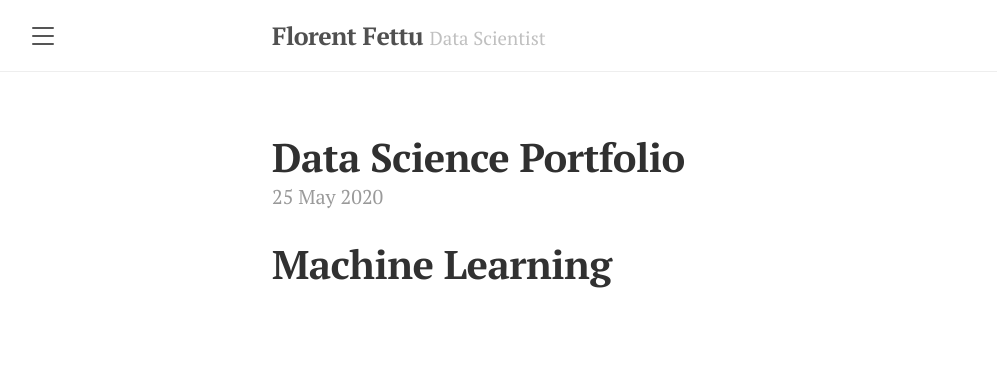
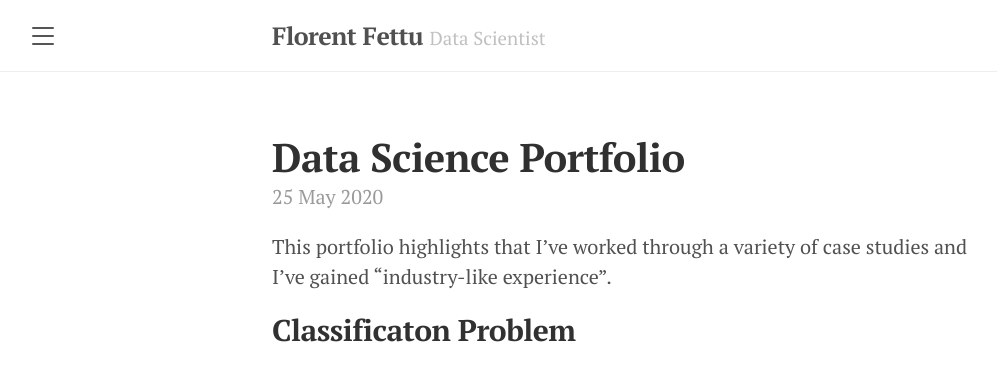
Before and after one commit to florentfettu/florentfettu.github.io, a Jekyll site: the page built from _posts/2020-05-25-data-science-portfolio.md, in a window 1280 px wide. Shown: the top 381 px of the page, without its empty margins (8-1005 px from the left). Built offline with Jekyll 4.4.1, drawn with Linux system fonts in a browser that asks for light colours; nearby versions of some CDN libraries.

Commit message:
Update 2020-05-25-data-science-portfolio.md

```diff
--- a/_posts/2020-05-25-data-science-portfolio.md
+++ b/_posts/2020-05-25-data-science-portfolio.md
@@ -3,4 +3,6 @@ layout: post
 title: Data Science Portfolio
 ---
 
-# Machine Learning
+This portfolio highlights that I've worked through a variety of case studies and I've gained "industry-like experience".
+
+## Classificaton Problem
```
